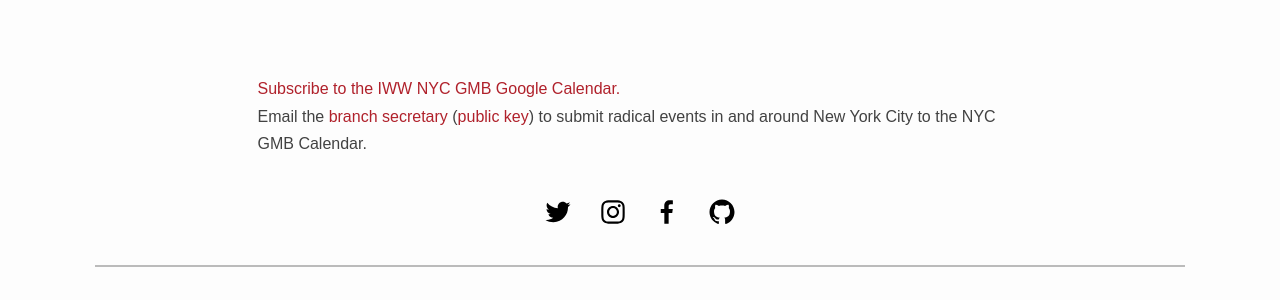
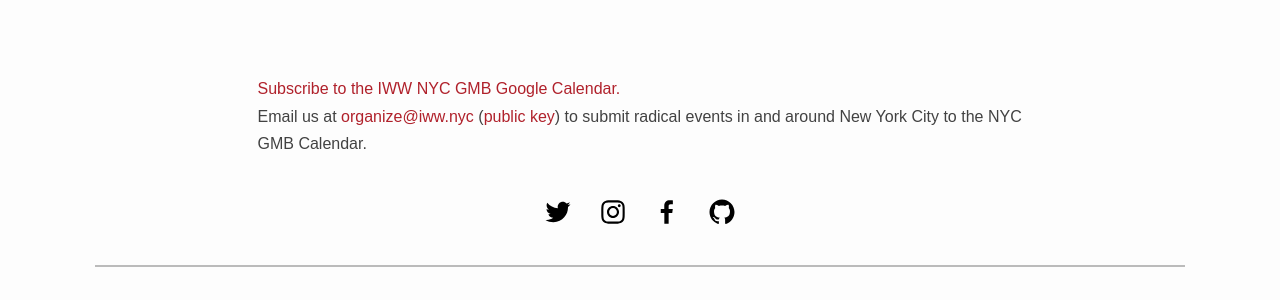
Before and after one commit to IWW-NYC-GMB/iww.nyc, a Jekyll site: the page built from _events/index.html, in a window 1280 px wide and 900 px high, scrolled down 1600 px. Shown: the part 425-725 px from the top of the window. Built offline with Jekyll 4.4.1, drawn with Linux system fonts in a browser that asks for light colours; some web fonts are replaced.

Commit message:
Update index.html

```diff
--- a/_events/index.html
+++ b/_events/index.html
@@ -15,5 +15,5 @@
     <br>
   {% endif %}
 {% endfor %}
-<a href="https://calendar.google.com/calendar/embed?src=organize@wobblycity.org">Subscribe to the IWW NYC GMB Google Calendar.</a><br>
-Email the <a href="mailto:secretary@wobblycity.org">branch secretary</a> (<a href="{{site.baseurl}}/assets/keys/publickey.secretary@wobblycity.org.asc">public key</a>) to submit radical events in and around New York City to the NYC GMB Calendar.
+<a href="https://calendar.google.com/calendar/embed?src=organize@iww.nyc">Subscribe to the IWW NYC GMB Google Calendar.</a><br>
+Email us at <a href="mailto:organize@iww.nyc">organize@iww.nyc</a> (<a href="{{site.baseurl}}/assets/keys/publickey.organize@iww.nyc.asc">public key</a>) to submit radical events in and around New York City to the NYC GMB Calendar.
```
